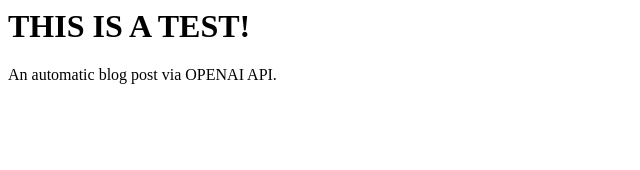
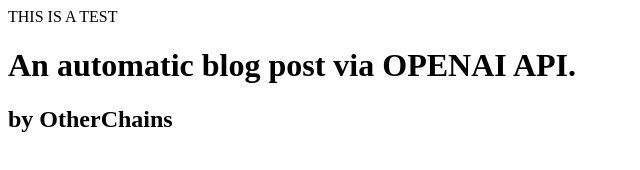
Before and after one commit to OtherChains/OtherChains.github.io, a plain HTML site: page index.html in a window 1280 px wide. Shown: the whole page, without its empty margins (0-640 px from the left). Drawn offline with Linux system fonts and the light colour scheme.

Commit message:
Update index.html

```diff
--- a/index.html
+++ b/index.html
@@ -1,2 +1,7 @@
-<h1>THIS IS A TEST!</h1>
-An automatic blog post via OPENAI API.
+<!doctype html>
+<html>
+    <head>THIS IS A TEST</head>
+    <h1>An automatic blog post via OPENAI API.</h1>
+    <h2>by OtherChains</h2>
+
+</html>
```
